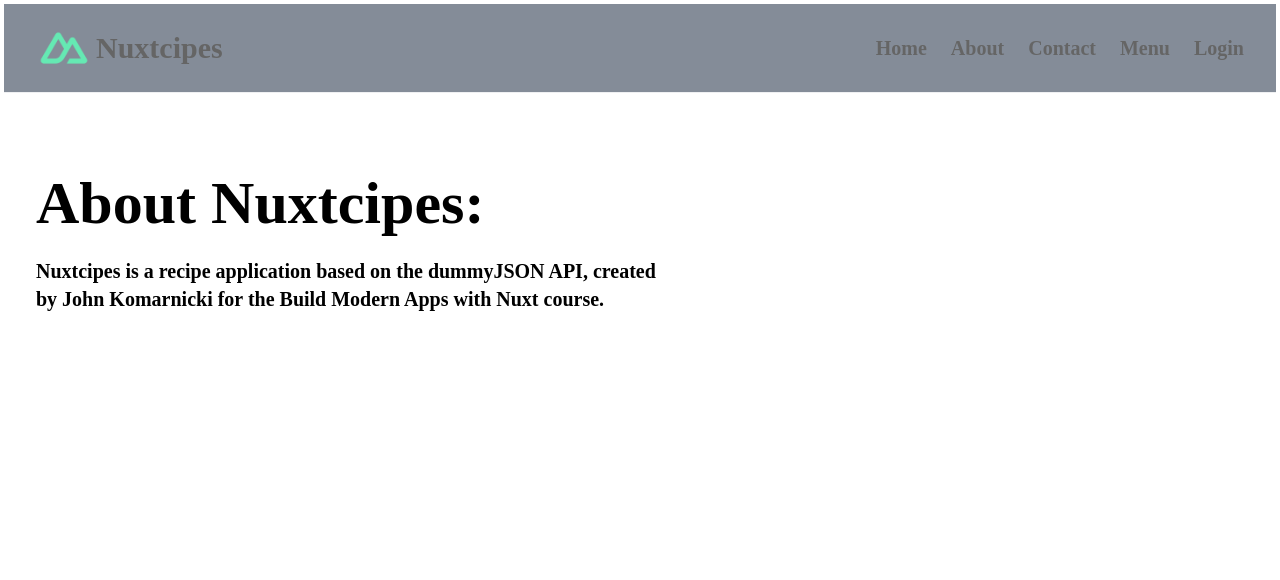
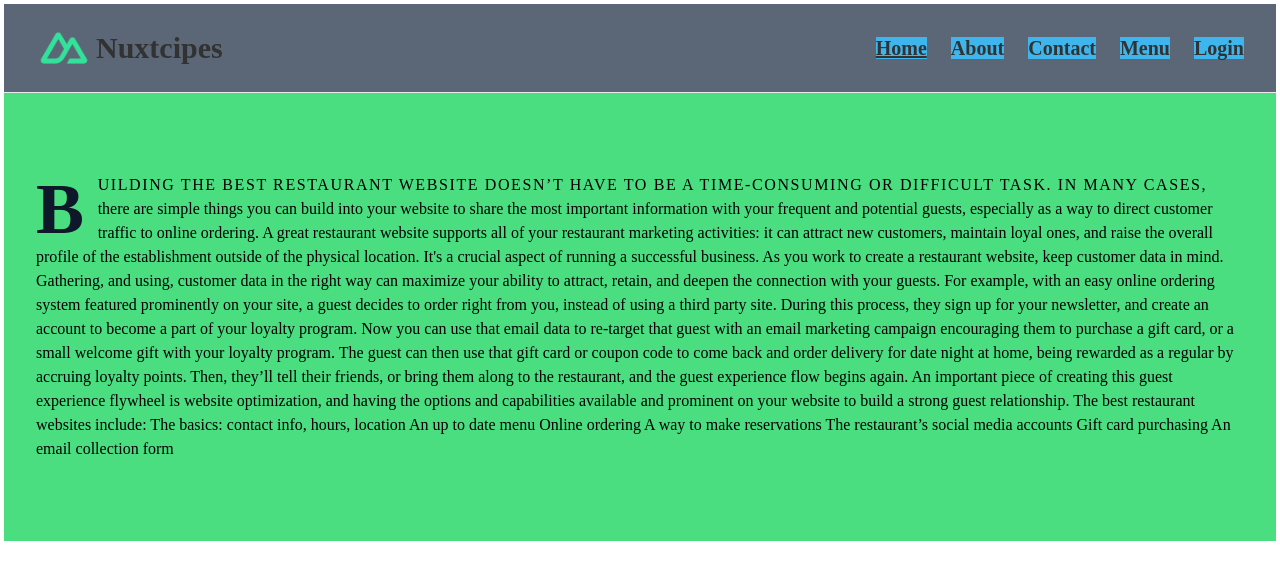
Before and after one commit to amithasanamithasan/Price-Recipe, a Nuxt app: page /about in a window 1280 px wide. Shown: the top 580 px of the page. Built offline with nearby package versions, Linux system fonts and the light colour scheme.

Commit message:
footer section component

```diff
--- a/components/BaseNavigation.vue
+++ b/components/BaseNavigation.vue
@@ -4,7 +4,7 @@
 
 <template>
     <div>
-        <header class="py-4 border-b  bg-slate-700 opacity-60 z-10 overflow-auto ">
+        <header class="py-4 border-b  bg-slate-700 opacity-80 z-10 overflow-auto ">
     <nav class="flex container items-center">
       <NuxtLink to="/" class="flex gap-1 items-center">
         <img class="w-14 " src="/icon-green.png" alt="" />
@@ -12,19 +12,19 @@
       </NuxtLink>
       <ul class="flex gap-6 ml-auto text-xl font-bold capitalize">
         <li>
-     <NuxtLink to="/">Home</NuxtLink>
+     <NuxtLink class=" bg-sky-500 hover:bg-sky-700 underline hover:underline-offset-4" to="/">Home</NuxtLink>
         </li>
         <li>
-        <NuxtLink to="/about">About</NuxtLink>
+        <NuxtLink class="bg-sky-500 hover:bg-sky-700  active: underline-offset-0" to="/about">About</NuxtLink>
         </li>
         <li>
-      <NuxtLink to="/contact"> Contact </NuxtLink>
+      <NuxtLink  class="bg-sky-500 hover:bg-sky-700" to="/contact"> Contact </NuxtLink>
         </li>
         <li>
-       <NuxtLink to="/menu" >Menu</NuxtLink>
+       <NuxtLink class="bg-sky-500 hover:bg-sky-700" to="/menu" >Menu</NuxtLink>
         </li>
         <li>
-       <NuxtLink to="/login" >Login</NuxtLink>
+       <NuxtLink class="bg-sky-500 hover:bg-sky-700" to="/login" >Login</NuxtLink>
         </li>
       </ul>
       <slot></slot>
--- /dev/null
+++ b/components/Footersection.vue
@@ -0,0 +1,51 @@
+<script lang="ts" setup>
+
+</script>
+
+<template>
+    <footer class="bg-gray-900 text-gray-300 py-10">
+  <div class="container mx-auto grid grid-cols-1 md:grid-cols-3 gap-8">
+
+    <div>
+      <h2 class="text-white text-3xl md:text-4xl font-bold mb-4">About Us</h2>
+      <p class="text-gray-400">
+        Welcome to Price Recipe  Restaurant, where we serve delicious,
+        hand-crafted meals made from the freshest ingredients. Experience a fine dining atmosphere and exceptional customer service.
+      </p>
+    </div>
+
+
+    <div>
+      <h2 class="text-white text-3xl md:text-4xl font-bold mb-4">Quick Links</h2>
+      <ul class="space-y-2">
+        <li><a href="#" class="hover:text-white text-2xl  md:text-3xl">Home</a></li>
+        <li><a href="#" class="hover:text-white text-2xl  md:text-3xl">Menu</a></li>
+        <li><a href="#" class="hover:text-white text-2xl  md:text-3xl">Reservations</a></li>
+        <li><a href="#" class="hover:text-white text-2xl  md:text-3xl">Contact Us</a></li>
+      </ul>
+    </div>
+
+
+    <div>
+      <h2 class="text-white text-3xl md:text-4xl  font-bold mb-4">Contact Us</h2>
+      <ul class="space-y-2 text-gray-400">
+        <li><span class="font-bold text-white text-2xl  md:text-3xl ">Address:</span> 123 Main Dhaka City</li>
+        <li><span class="font-bold text-white text-2xl  md:text-3xl">Phone:</span> +0088 01993790088</li>
+        <li><span class="font-bold text-white text-2xl  md:text-3xl">Email:</span> info@gourmetrestaurant.com</li>
+        <li><span class="font-bold text-white text-2xl  md:text-3xl" >Opening Hours:</span> Mon-Sun: 11:00 AM - 11:00 PM</li>
+      </ul>
+    </div>
+
+  </div>
+
+
+  <div class="border-t border-gray-700 mt-8 pt-4">
+    <p class="text-center text-gray-300">&copy; 2024 Price Recipe  Restaurant. All rights reserved. Created at Amit Hasan Faysal</p>
+    <div class="flex justify-center space-x-4 mt-4">
+      <a href="#" class="text-gray-500 hover:text-white text-2xl  md:text-3xl"> <Icon name="uil:facebook" style="color: #f79f1a"></Icon></a>
+      <a href="#" class="text-gray-500 hover:text-white text-2xl  md:text-3xl"><Icon  name="uil:twitter" style="color: #f79f1a"></Icon></a>
+      <a href="#" class="text-gray-500 hover:text-white text-2xl  md:text-3xl"><Icon  name="uil:instagram" style="color:  #f79f1a"></Icon></a>
+    </div>
+  </div>
+</footer>
+</template>
--- a/pages/about.vue
+++ b/pages/about.vue
@@ -4,12 +4,36 @@
 
 <template>
      <main>
-    <section class="container py-20">
-      <h1 class="text-6xl font-extrabold mb-6 text-balance">About Nuxtcipes:</h1>
-      <p class="text-xl font-extrabold mb-6 text-balance max-w-screen-lg">
-        Nuxtcipes is a recipe application based on the dummyJSON API, created by John Komarnicki for
-        the <span class="font-bold">Build Modern Apps with Nuxt</span> course.
-      </p>
+    <section class="container py-20 bg-green-400 container">
+      <p class="first-line:uppercase first-line:tracking-widest
+  first-letter:text-7xl first-letter:font-bold first-letter:text-slate-900
+  first-letter:mr-3 first-letter:float-left
+">
+Building the best restaurant website doesn’t have to be a time-consuming or difficult task. In many cases, there are simple things you can build into your website to share the most important information with your frequent and potential guests, especially as a way to direct customer traffic to online ordering.
+
+A great restaurant website supports all of your restaurant marketing activities: it can attract new customers, maintain loyal ones, and raise the overall profile of the establishment outside of the physical location. It's a crucial aspect of running a successful business.
+
+As you work to create a restaurant website, keep customer data in mind. Gathering, and using, customer data in the right way can maximize your ability to attract, retain, and deepen the connection with your guests.
+
+For example, with an easy online ordering system featured prominently on your site, a guest decides to order right from you, instead of using a third party site. During this process, they sign up for your newsletter, and create an account to become a part of your loyalty program. Now you can use that email data to re-target that guest with an email marketing campaign encouraging them to purchase a gift card, or a small welcome gift with your loyalty program. The guest can then use that gift card or coupon code to come back and order delivery for date night at home, being rewarded as a regular by accruing loyalty points. Then, they’ll tell their friends, or bring them along to the restaurant, and the guest experience flow begins again.
+
+An important piece of creating this guest experience flywheel is website optimization, and having the options and capabilities available and prominent on your website to build a strong guest relationship.
+
+The best restaurant websites include:
+The basics: contact info, hours, location
+
+An up to date menu
+
+Online ordering
+
+A way to make reservations
+
+The restaurant’s social media accounts
+
+Gift card purchasing
+
+An email collection form
+</p>
     </section>
   </main>
 </template>
--- a/pages/contact.vue
+++ b/pages/contact.vue
@@ -3,7 +3,13 @@
 </script>
 
 <template>
-    <div>
-        <h1 class="text-4xl text-center">Lorem ipsum dolor sit amet consectetur adipisicing elit. Aliquam debitis ut enim. Architecto reprehenderit beatae incidunt totam. Amet assumenda sapiente soluta cumque quos, ut nisi pariatur nihil? Cumque, itaque maiores.</h1>
+      <div>
+      <h2 class="text-white  text-5xl text-center bg-green-400 font-bold mb-4">Contact Us</h2>
+      <ul class="space-y-2 text-orange-400 text-4xl">
+        <li><span class="font-bold text-black">Address:</span> Dhaka City</li>
+        <li><span class="font-bold text-black">Phone:</span> +0088 01993790088</li>
+        <li><span class="font-bold text-balck">Email:</span> info@gourmetrestaurant.com</li>
+        <li><span class="font-bold text-black">Opening Hours:</span> Mon-Sun: 11:00 AM - 11:00 PM</li>
+      </ul>
     </div>
 </template>
--- a/pages/index.vue
+++ b/pages/index.vue
@@ -1,4 +1,5 @@
 <script lang="ts" setup>
+import Footersection from '~/components/Footersection.vue';
 import Recipecard from '~/components/Recipecard.vue';
 import { type RecipeResponse } from '~/types/types';
 const {data , error}= await useFetch<RecipeResponse>("https://dummyjson.com/recipes")
@@ -55,4 +56,5 @@ useSeoMeta({
       <p v-else class="text-xl"> Opss ,Something went wrong .Please tru again leter</p>
     </section>
       </main>
+      <Footersection></Footersection>
 </template>
```
